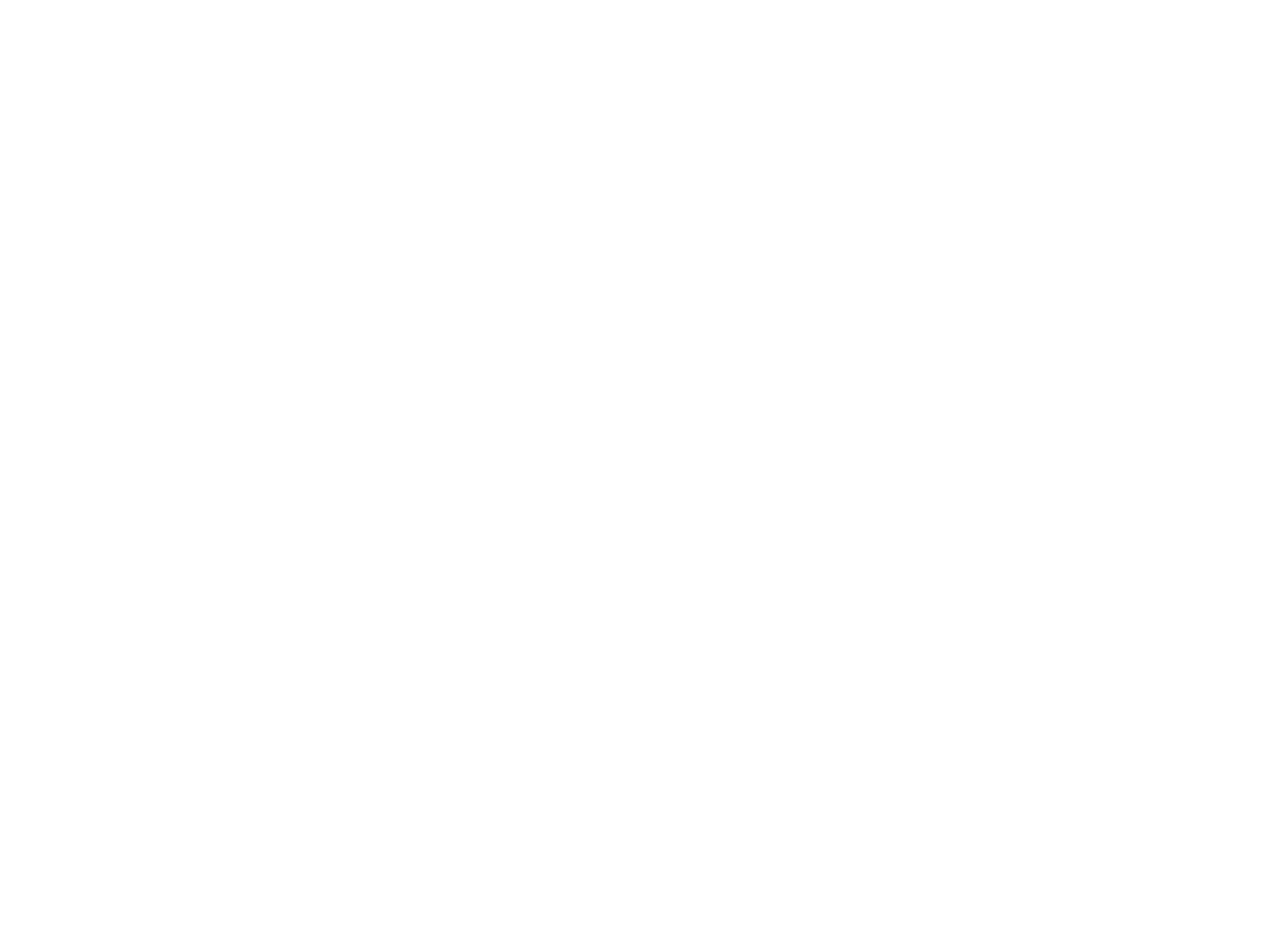
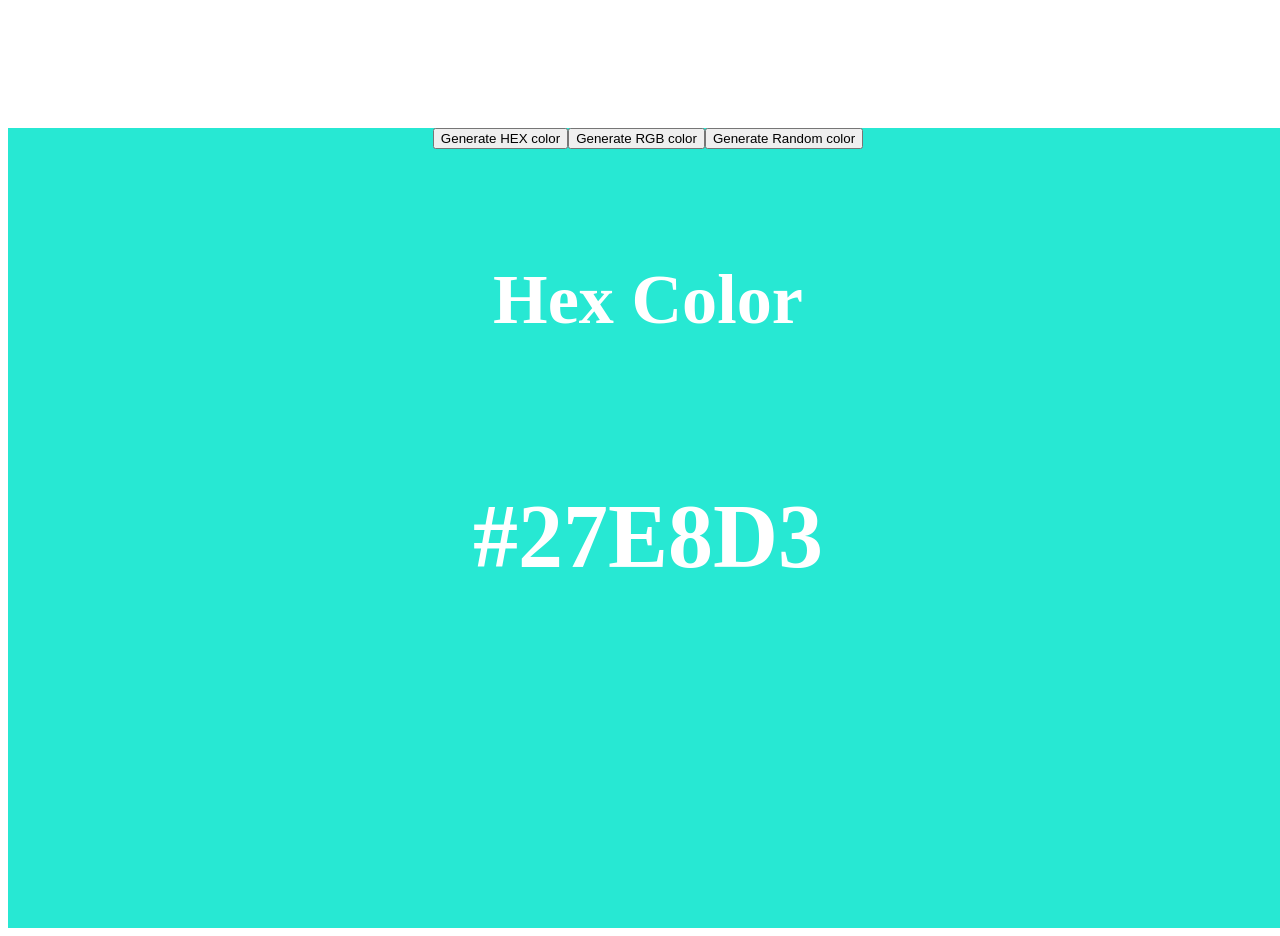
Before and after one commit to spartadotts/react-works, a React (Vite) app: page / in a window 1280 px wide. Shown: the part 680-1616 px from the top of the page. Before the commit the page ends 816 px from the top, so only its background shows below. Built offline with nearby package versions, Linux system fonts and the light colour scheme.

Commit message:
add: color-gen

```diff
--- a/src/App.tsx
+++ b/src/App.tsx
@@ -1,6 +1,7 @@
 
 /* import './App.css' */
 import Accordian from './components/accordian/Accordian'
+import Randomgen from './components/color-gen/Randomgen'
 
 function App() {
 
@@ -8,6 +9,7 @@ function App() {
 
     <div>
       <Accordian/>
+      <Randomgen/>
     </div>
   )
 }
--- /dev/null
+++ b/src/components/color-gen/Randomgen.tsx
@@ -0,0 +1,70 @@
+import { useEffect, useState } from "react";
+
+export default function Randomgen() {
+  const [typeofColor, setTypeofColor] = useState("hex");
+  const [color, setColor] = useState("#000000");
+
+  function randomGenerator(length: number) {
+    return Math.floor(Math.random() * length);
+  }
+
+  function generateRandomHEX() {
+    const hex = [0, 1, 2, 3, 4, 5, 6, 7, 8, 9, "A", "B", "C", "D", "E", "F"];
+    let hexColor = "#";
+
+    for (let i = 0; i < 6; i++) {
+      hexColor += hex[randomGenerator(hex.length)];
+    }
+
+    setColor(hexColor);
+  }
+
+  function generateRandomRGB() {
+    const r = randomGenerator(256);
+    const g = randomGenerator(256);
+    const b = randomGenerator(256);
+
+    setColor(`rgb(${r},${g},${b})`);
+  }
+
+  useEffect(() => {
+    if (typeofColor === "rgb") generateRandomRGB();
+    else generateRandomHEX();
+  }, [typeofColor]);
+  return (
+    <div
+      className="container"
+      style={{ background: color, width: "100vw", height: "100vh" }}
+    >
+      <div className="buttons" style={{ textAlign: "center" }}>
+        <button onClick={() => setTypeofColor("hex")}>
+          Generate HEX color
+        </button>
+        <button onClick={() => setTypeofColor("rgb")}>
+          Generate RGB color
+        </button>
+        <button
+          onClick={
+            typeofColor === "hex" ? generateRandomHEX : generateRandomRGB
+          }
+        >
+          Generate Random color
+        </button>
+      </div>
+      <div
+        style={{
+          display: "flex",
+          justifyContent: "center",
+          alignItems: "center",
+          color: "#fff",
+          fontSize: "60px",
+          margin: "40px",
+          flexDirection: "column"
+        }}
+      >
+        <h3>{typeofColor === "rgb" ? "RGB Color " : "Hex Color "}</h3>
+        <h2>{color}</h2>
+      </div>
+    </div>
+  );
+}
```
